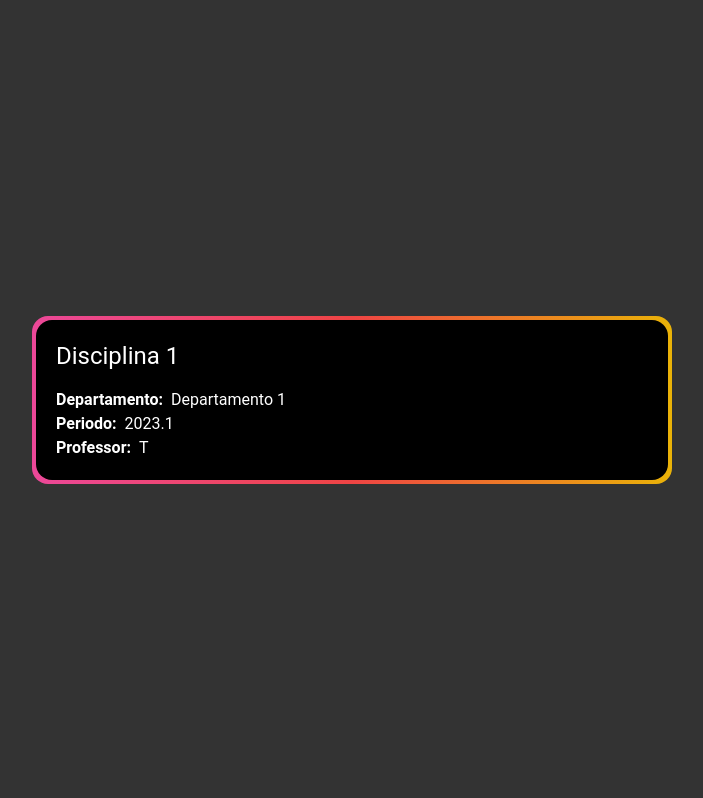
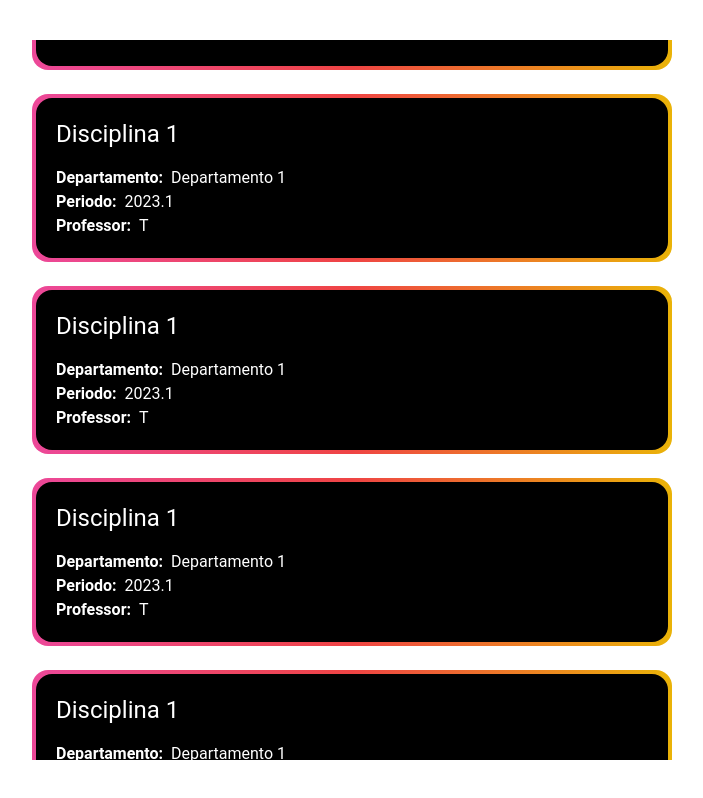
Before and after one commit to Cassio-hue/projeto-bd, a Next.js app in the folder frontend/: page /disciplinas in a window 1280 px wide. Shown: the whole page, without its empty margins (288-991 px from the left). Built offline with nearby package versions, Linux system fonts and the light colour scheme.

Commit message:
refactor: melhorado o design da página disciplinas

```diff
--- a/frontend/src/app/components/Card.tsx
+++ b/frontend/src/app/components/Card.tsx
@@ -13,12 +13,12 @@ interface Props {
 
 export const Card = ({ values }: Props) => {
   return (
-    <>
+    <div className={clsx('flex flex-col items-center justify-center m-auto w-full h-[90%] overflow-auto')}>
       {values.map((item, idx) => (
         <div
           key={idx}
           className={clsx(
-            'flex flex-col bg-gradient-to-r from-pink-500 via-red-500 to-yellow-500 rounded-2xl w-1/2 p-1 m-3'
+            'flex flex-col bg-gradient-to-r from-pink-500 via-red-500 to-yellow-500 rounded-2xl w-1/2 p-1 m-3 first-of-type:mt-36'
           )}
         >
           <div className={clsx('flex flex-col rounded-2xl p-5 bg-black text-white')}>
@@ -38,6 +38,6 @@ export const Card = ({ values }: Props) => {
           </div>
         </div>
       ))}
-    </>
+    </div>
   )
 }
--- a/frontend/src/app/disciplinas/page.tsx
+++ b/frontend/src/app/disciplinas/page.tsx
@@ -1,4 +1,5 @@
 'use client'
+
 import { Card, CardProps } from '../components/Card'
 
 const values: CardProps[] = [
@@ -8,8 +9,102 @@ const values: CardProps[] = [
     period: '2023.1',
     teacher: 'T',
   },
+  {
+    department: 'Departamento 1',
+    discipline: 'Disciplina 1',
+    period: '2023.1',
+    teacher: 'T',
+  },
+  {
+    department: 'Departamento 1',
+    discipline: 'Disciplina 1',
+    period: '2023.1',
+    teacher: 'T',
+  },
+  {
+    department: 'Departamento 1',
+    discipline: 'Disciplina 1',
+    period: '2023.1',
+    teacher: 'T',
+  },
+  {
+    department: 'Departamento 1',
+    discipline: 'Disciplina 1',
+    period: '2023.1',
+    teacher: 'T',
+  },
+  {
+    department: 'Departamento 1',
+    discipline: 'Disciplina 1',
+    period: '2023.1',
+    teacher: 'T',
+  },
+  {
+    department: 'Departamento 1',
+    discipline: 'Disciplina 1',
+    period: '2023.1',
+    teacher: 'T',
+  },
+  {
+    department: 'Departamento 1',
+    discipline: 'Disciplina 1',
+    period: '2023.1',
+    teacher: 'T',
+  },
+  {
+    department: 'Departamento 1',
+    discipline: 'Disciplina 1',
+    period: '2023.1',
+    teacher: 'T',
+  },
+  {
+    department: 'Departamento 1',
+    discipline: 'Disciplina 1',
+    period: '2023.1',
+    teacher: 'T',
+  },
+  {
+    department: 'Departamento 1',
+    discipline: 'Disciplina 1',
+    period: '2023.1',
+    teacher: 'T',
+  },
+  {
+    department: 'Departamento 1',
+    discipline: 'Disciplina 1',
+    period: '2023.1',
+    teacher: 'T',
+  },
+  {
+    department: 'Departamento 1',
+    discipline: 'Disciplina 1',
+    period: '2023.1',
+    teacher: 'T',
+  },
+  {
+    department: 'Departamento 1',
+    discipline: 'Disciplina 1',
+    period: '2023.1',
+    teacher: 'T',
+  },
+  {
+    department: 'Departamento 1',
+    discipline: 'Disciplina 1',
+    period: '2023.1',
+    teacher: 'T',
+  },
+  {
+    department: 'Departamento 1',
+    discipline: 'Disciplina 1',
+    period: '2023.1',
+    teacher: 'T',
+  },
 ]
 
 export default function Disciplinas() {
-  return <Card values={values} />
+  return (
+    <>
+      <Card values={values} />
+    </>
+  )
 }
--- a/frontend/src/app/layout.tsx
+++ b/frontend/src/app/layout.tsx
@@ -13,7 +13,7 @@ export default function RootLayout({
 }) {
   return (
     <html lang="pt-BR">
-      <body className={clsx("flex flex-col h-screen justify-center items-center m-auto bg-bg-body text-white")}>{children}</body>
+      <body className={clsx("flex flex-col h-screen justify-center items-center m-auto")}>{children}</body>
     </html>
   )
 }
```
